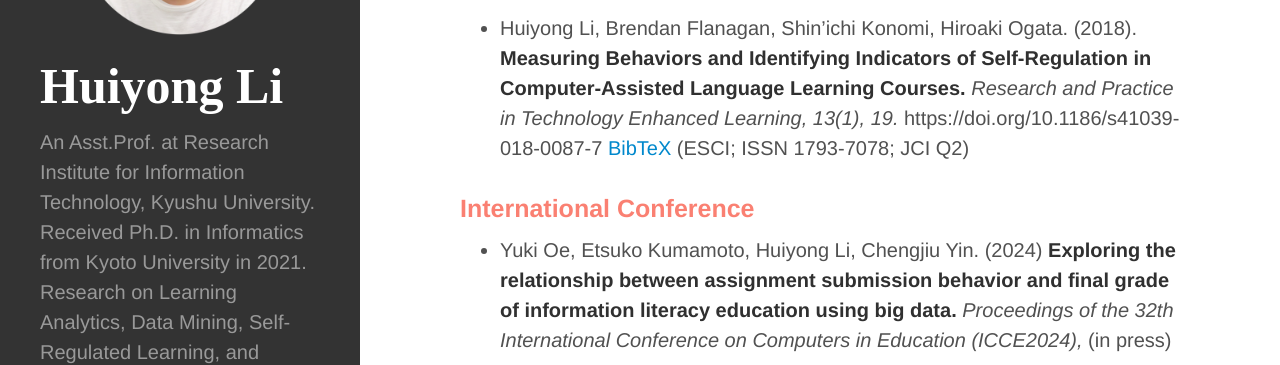
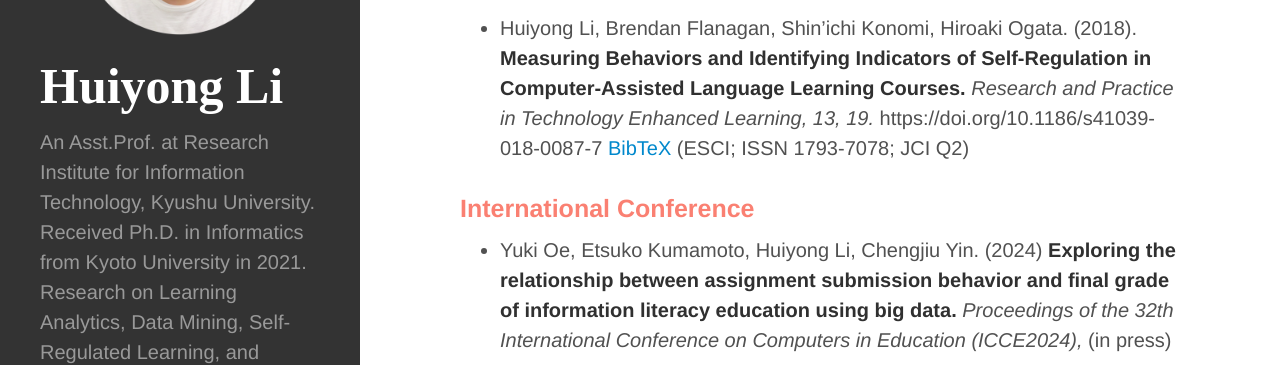
Before and after one commit to li-huiyong/li-huiyong.github.io, a Jekyll site: the page built from publications.md, in a window 1280 px wide and 900 px high, scrolled down 2257 px. Shown: the part 183-548 px from the top of the window. Built offline with Jekyll 4.4.1, drawn with Linux system fonts in a browser that asks for light colours; nearby versions of some CDN libraries; some web fonts are replaced.

Commit message:
Update pages in RPTEL paper

```diff
--- a/publications.md
+++ b/publications.md
@@ -33,7 +33,7 @@ ___
 
 * Yuanyuan Yang, Rwitajit Majumdar, Huiyong Li, Gökhan Akçapınar, Brendan Flanagan, Hiroaki Ogata. (2021). **A framework to foster analysis skill for self-directed activities in data-rich environment.** _Research and Practice in Technology Enhanced Learning, 16(1), 1-17._ https://doi.org/10.1186/s41039-021-00170-y (ESCI; ISSN 1793-7078; JCI Q2)
 
-* Huiyong Li, Brendan Flanagan, Shin’ichi Konomi, Hiroaki Ogata. (2018). **Measuring Behaviors and Identifying Indicators of Self-Regulation in Computer-Assisted Language Learning Courses.** _Research and Practice in Technology Enhanced Learning, 13(1), 19._ https://doi.org/10.1186/s41039-018-0087-7 [BibTeX](https://li-huiyong.github.io/resources/li2018measuring.bib){:target="_blank"} (ESCI; ISSN 1793-7078; JCI Q2)
+* Huiyong Li, Brendan Flanagan, Shin’ichi Konomi, Hiroaki Ogata. (2018). **Measuring Behaviors and Identifying Indicators of Self-Regulation in Computer-Assisted Language Learning Courses.** _Research and Practice in Technology Enhanced Learning, 13, 19._ https://doi.org/10.1186/s41039-018-0087-7 [BibTeX](https://li-huiyong.github.io/resources/li2018measuring.bib){:target="_blank"} (ESCI; ISSN 1793-7078; JCI Q2)
 
 ### <span style="color: Salmon; ">International Conference</span>
 
```
